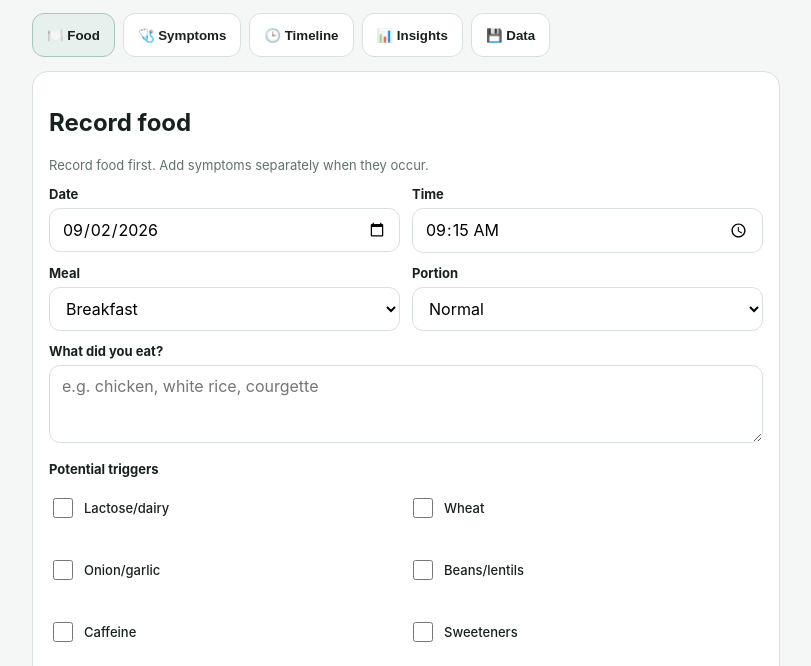
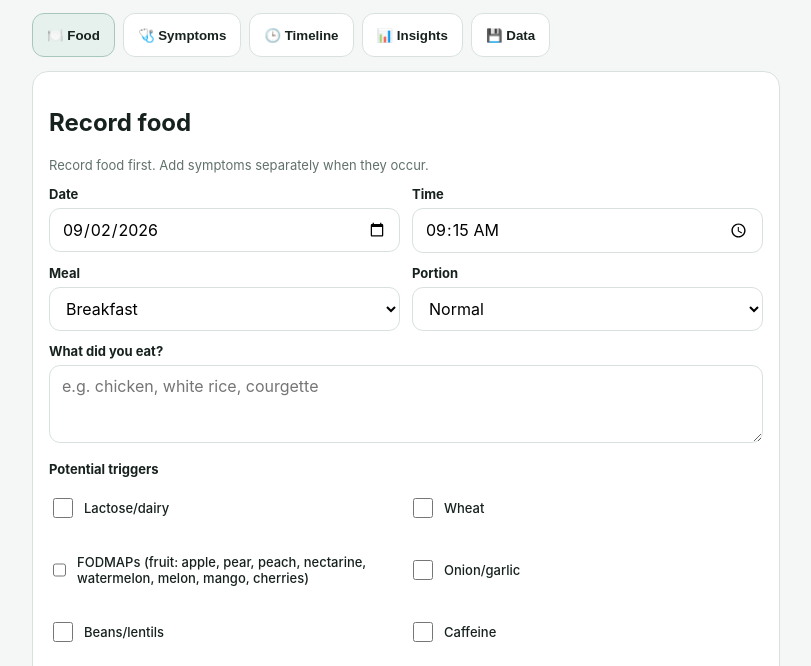
Before and after one commit to guibe80/gut-tracker, a plain HTML site: page index.html in a window 1280 px wide. Shown: the part 95-761 px from the top of the page, without its empty margins (234-1045 px from the left). Drawn offline with Linux system fonts and the light colour scheme.

Commit message:
Update index.html

```diff
--- a/index.html
+++ b/index.html
@@ -15,6 +15,7 @@
 <div class="full"><label>What did you eat?</label><textarea id="foods" placeholder="e.g. chicken, white rice, courgette"></textarea></div></div>
 <div style="margin-top:14px"><label>Potential triggers</label><div class="checks">
 <label class="check"><input type="checkbox" value="Lactose/dairy">Lactose/dairy</label><label class="check"><input type="checkbox" value="Wheat">Wheat</label>
+<label class="check"><input type="checkbox" value="FODMAPs (fruit)">FODMAPs (fruit: apple, pear, peach, nectarine, watermelon, melon, mango, cherries)</label>
 <label class="check"><input type="checkbox" value="Onion/garlic">Onion/garlic</label><label class="check"><input type="checkbox" value="Beans/lentils">Beans/lentils</label>
 <label class="check"><input type="checkbox" value="Caffeine">Caffeine</label><label class="check"><input type="checkbox" value="Sweeteners">Sweeteners</label>
 <label class="check"><input type="checkbox" value="High fat">High fat</label><label class="check"><input type="checkbox" value="Large portion">Large portion</label>
```
